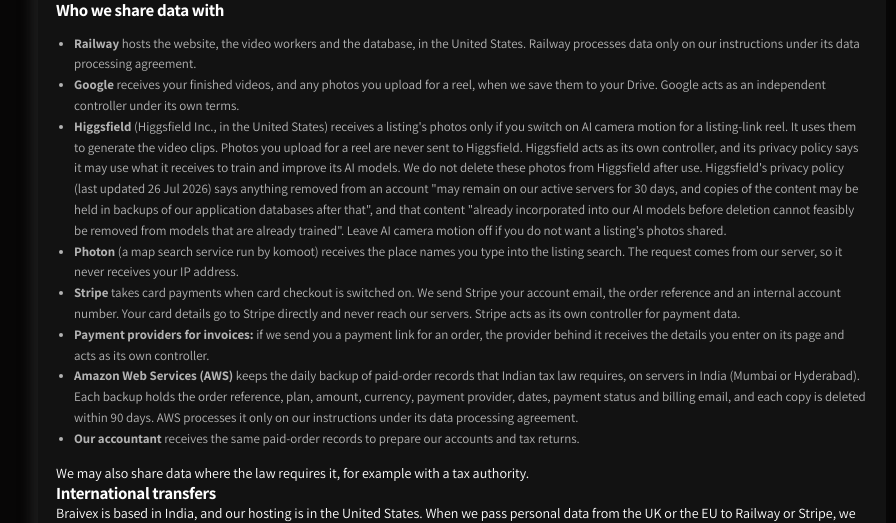
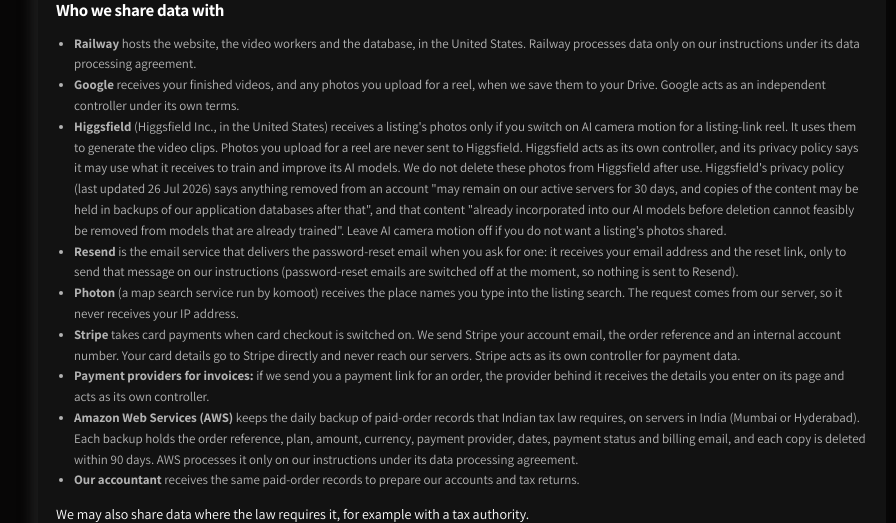
Before and after one commit to moose9200/ReelSieve, a FastAPI app: page /privacy in a window 1280 px wide. Shown: the part 4028-4551 px from the top of the page, without its empty margins (178-1074 px from the left). Run offline with FastAPI, Linux system fonts and the light colour scheme; parts of the project's set-up code (start-up, migrations or seed data) failed here and were passed over; some libraries are stand-ins or nearby versions.

Commit message:
Self-service password reset by email (Resend)
/forgot now takes an email and sends a reset link when RESEND_API_KEY and
RESEND_FROM are set; the answer is the same page whether or not the address has
an account. /reset?token=... takes the new password, the same minimum as signup,
with a confirm field.

- app/schema/010_password_resets.sql: SHA-256 of 32 random bytes, owner, created,
  expires_at (60 minutes). The link is single use, and asking again or changing
  the password deletes the account's earlier links.
- app/auth.py: start_reset / reset_token_live / finish_reset. Finishing bumps
  users.session_version, so every existing session of that account is signed out,
  and deletes every reset row it has.
- app/mail.py: one POST to https://api.resend.com/emails over the httpx client the
  app already uses; no new dependency, no key or address in any log line.
- app/server.py: GET/POST /forgot and /reset, CSRF like every other form, the
  limit per network (the /64 logic sign-in uses) and per email address, the link
  built from site_url() and never from the request Host header, Referrer-Policy
  no-referrer on /reset.
- Without RESEND_API_KEY the page says resets by email are not switched on yet and
  keeps the fallbacks (another admin in Settings > Users, or hello@braivex.com);
  nothing is sent and no row is written.
- Retention deletes expired rows, erasure deletes the account's rows, and the
  export shows the times only, never the token hash.
- Privacy notice names Resend as the sender of that email, and says when it is off.

Tests: tests/test_password_reset.py (14), plus Resend pinned in
tests/test_privacy_basics.py.

Co-Authored-By: Claude Opus 5 (1M context) <noreply@anthropic.com>

```diff
--- a/app/admin.py
+++ b/app/admin.py
@@ -72,7 +72,7 @@ def erase(email, by=None, via=None):
             return warning  # another worker finished erasing it first
         address = row['email']
         store.admin_event('erase', by, address, conn=c, via=via)
-        for table in ('jobs', 'outreach', 'drive_uploads', 'drive_oauth_states', 'signin_networks'):
+        for table in ('jobs', 'outreach', 'drive_uploads', 'drive_oauth_states', 'signin_networks', 'password_resets'):
             c.execute(f'DELETE FROM {table} WHERE owner_id=%s', (owner,))
         # Referrals: a row with no reward holds nothing the other account needs, so it goes. A rewarded row keeps only
         # the other account's side (its own bonus). Nothing new is written about the erased account.
--- a/app/retention.py
+++ b/app/retention.py
@@ -57,6 +57,7 @@ def run(now=None):
         out = {name: c.execute(q, (cutoff,)).rowcount for name, q, cutoff in [
             ('login_failures', 'DELETE FROM login_failures WHERE ts<%s', now - LOGIN_FAILURE_HOURS * 3600),
             ('drive_oauth_states', 'DELETE FROM drive_oauth_states WHERE expires_at<%s', now),
+            ('password_resets', 'DELETE FROM password_resets WHERE expires_at<%s', now),
             ('job_third_party', STRIP_JOBS, now - THIRD_PARTY_JOB_DAYS * DAY),
             ('outreach', 'DELETE FROM outreach WHERE GREATEST(ts,sent_at,updated)<%s', now - OUTREACH_MONTHS * YEAR / 12),
             ('paid_orders', "DELETE FROM orders WHERE status='paid' AND paid_at<%s", now - FINANCIAL_RECORDS_YEARS * YEAR),
--- a/app/server.py
+++ b/app/server.py
@@ -29,14 +29,14 @@ from starlette.exceptions import HTTPException as StarletteHTTPException
 from starlette.formparsers import MultiPartException, MultiPartParser
 from starlette.middleware.base import BaseHTTPMiddleware
 
-from app import admin, airbnb, auth, billing, cohost, companies, database, fetch, gdrive, hostmsg, invoices, jobs, linkedin, photos, plans, referrals, retention, store
+from app import admin, airbnb, auth, billing, cohost, companies, database, fetch, gdrive, hostmsg, invoices, jobs, linkedin, mail, photos, plans, referrals, retention, store
 from app import search as listing_search
 
 HERE = Path(__file__).resolve().parent
 REQUIRED = ('DATABASE_URL', 'SESSION_SECRET', 'TOKEN_ENCRYPTION_KEY')
 CSRF_COOKIE = 'reelsieve_csrf'
 PUBLIC_PREFIXES = ('/static/', '/oauth/google/callback', '/favicon.ico', '/api/billing/webhook/', '/r/')
-PUBLIC_EXACT = ('/', '/login', '/signup', '/setup', '/forgot', '/healthz', '/privacy', '/terms', '/privacy/request',
+PUBLIC_EXACT = ('/', '/login', '/signup', '/setup', '/forgot', '/reset', '/healthz', '/privacy', '/terms', '/privacy/request',
                 '/robots.txt', '/sitemap.xml', '/llms.txt')
 DAILY_CAP = int(os.getenv('OUTREACH_DAILY_CAP', '5'))
 TRUSTED_HOPS = int(os.getenv('TRUSTED_PROXY_HOPS', '1'))
@@ -60,6 +60,8 @@ SETTINGS = [('HF_KEY', True, 'Higgsfield API key — enables AI camera motion (b
             ('INVOICE_BACKUP_SECRET_ACCESS_KEY', True, 'Worker service: secret access key of that IAM user'),
             ('INVOICE_BACKUP_ENDPOINT', False, 'Worker service, optional: https:// S3 endpoint. An AWS one must name the region (https://s3.ap-south-1.amazonaws.com); any other needs INVOICE_BACKUP_ENDPOINT_IN_INDIA'),
             ('INVOICE_BACKUP_ENDPOINT_IN_INDIA', False, 'Worker service: set to 1 to confirm a non-AWS INVOICE_BACKUP_ENDPOINT keeps files on servers in India; the app cannot check this'),
+            ('RESEND_API_KEY', True, 'Resend API key; with RESEND_FROM it switches on self-service password-reset emails'),
+            ('RESEND_FROM', False, 'From address the reset email is sent from, on a domain verified in Resend'),
             ('BILLING_NOTE', False, 'Line shown to customers who choose invoice'),
             ('DEFAULT_MESSAGE', False, 'Default host message template'),
             ('AIRBNB_FETCH_ENABLED', False, 'Airbnb fetching: 1 on, 0 off. Off stops every request to Airbnb and its photo '
@@ -223,6 +225,8 @@ async def security_headers(request, call_next):
     response = await call_next(request)
     for k, v in SECURITY_HEADERS.items():
         response.headers.setdefault(k, v)
+    if request.url.path == '/reset':  # the reset token is in the address: never hand it to another site in a Referer
+        response.headers['Referrer-Policy'] = 'no-referrer'
     if _secure(request):  # browsers only honour HSTS over HTTPS; one year, this host only
         response.headers.setdefault('Strict-Transport-Security', 'max-age=31536000')
     if os.getenv('SEO_NOINDEX') == '1':  # staging and previews: never compete with the real site in search
@@ -407,9 +411,70 @@ def logout():
     return r
 
 
+RESET_EMAIL = """Someone asked to reset the password of the ReelSieve account for this address.
+
+Choose a new password here:
+{link}
+
+The link works once and expires in 60 minutes. Asking for another one cancels this link.
+
+If this was not you, ignore this email: your password has not changed, and nobody can sign in with this link
+unless they can read this mailbox.
+
+ReelSieve by Braivex · {site}
+"""
+
+
+def _forgot_page(request, status=200, **ctx):
+    return tpl.TemplateResponse(request, 'forgot.html', {'email_reset': mail.enabled(), **ctx}, status_code=status)
+
+
 @app.get('/forgot', response_class=HTMLResponse)
 def forgot(request: Request):
-    return tpl.TemplateResponse(request, 'forgot.html', {})
+    return _forgot_page(request)
+
+
+@app.post('/forgot')
+async def forgot_post(request: Request):
+    """Same answer for an address with an account and one without: this page never tells anyone who has one."""
+    if not mail.enabled():  # nothing is sent and nothing is stored until Resend is configured
+        return _forgot_page(request)
+    f = await _form(request)
+    email = auth.norm(f.get('user') or '')
+    if not email:
+        return _forgot_page(request, 400, error='Enter the email you signed up with')
+    ip = _ip(request)
+    # Per network (IPv6 /64, as sign-in counts it) and per address, so neither a network nor one mailbox can be flooded.
+    if auth.too_many(ip, 'reset') or auth.too_many(email, 'reset-email'):
+        return _forgot_page(request, 429, user=email, error='Too many reset requests — wait 10 minutes')
+    auth.record_fail(ip, 'reset')
+    auth.record_fail(email, 'reset-email')
+    token = auth.start_reset(email)
+    if token:
+        # The link is built from the configured site address, never from this request's Host header.
+        link = site_url() + '/reset?token=' + quote(token)
+        mail.send(email, 'Reset your ReelSieve password', RESET_EMAIL.format(link=link, site=site_url()))
+    return _forgot_page(request, sent=True, user=email)
+
+
+@app.get('/reset', response_class=HTMLResponse)
+def reset_page(request: Request, token: str = ''):
+    return tpl.TemplateResponse(request, 'reset.html', {'token': token, 'live': auth.reset_token_live(token)})
+
+
+@app.post('/reset')
+async def reset_post(request: Request):
+    f = await _form(request)
+    token, p1, p2 = f.get('token') or '', f.get('password') or '', f.get('password2') or ''
+    page = lambda err: tpl.TemplateResponse(request, 'reset.html', {'token': token, 'live': auth.reset_token_live(token),  # noqa: E731
+                                                                    'error': err}, status_code=400)
+    if p1 != p2:
+        return page('Passwords do not match')
+    try:
+        auth.finish_reset(token, p1)  # spends the link, signs every session of that account out
+    except ValueError as e:
+        return page(str(e))
+    return RedirectResponse('/login?notice=pw', status_code=303)
 
 
 def _ref(code):
@@ -596,7 +661,7 @@ def _notice_facts():
     from urllib.parse import urlsplit
     links = sorted({urlsplit(billing.checkout_link(p)).hostname for p in ('starter', 'commercial') if billing.checkout_link(p)})
     backup = invoices.config() or {}
-    return {'payments': {'stripe': billing.stripe_enabled(), 'links': links},
+    return {'payments': {'stripe': billing.stripe_enabled(), 'links': links}, 'email_reset': mail.enabled(),
             'backup_aws': not backup.get('endpoint') or '.amazonaws.com' in backup['endpoint']}  # AWS unless a non-AWS endpoint is set
 
 
--- a/app/store.py
+++ b/app/store.py
@@ -453,6 +453,8 @@ def export(user):
             'drive_uploads': rows('SELECT job_id,variant,file_id,status,name,web_view_link,size,sharing,created,confirmed_at '
                                   'FROM drive_uploads WHERE owner_id=%(o)s ORDER BY created'),
             'drive_oauth_states': rows('SELECT redirect_uri,created,expires_at FROM drive_oauth_states WHERE owner_id=%(o)s'),
+            # when a reset link was asked for and when it expires; never the token hash, which would let it be used
+            'password_resets': rows('SELECT created,expires_at FROM password_resets WHERE owner_id=%(o)s ORDER BY created'),
             'admin_events': rows('SELECT ts,action,detail,actor_id=%(o)s AS by_you,target_id=%(o)s AS about_you '
                                  'FROM admin_events WHERE actor_id=%(o)s OR target_id=%(o)s ORDER BY ts'),
             'signin_networks': rows('SELECT ip_hash,ts FROM signin_networks WHERE owner_id=%(o)s ORDER BY ts'),
--- a/app/templates/forgot.html
+++ b/app/templates/forgot.html
@@ -5,11 +5,25 @@
   <section class="card login-card">
     <p class="eyebrow">Account recovery</p>
     <h1 class="login-title">Forgot your password?</h1>
-    <p class="sub">ReelSieve doesn't send password-reset emails yet, so a person resets it for you.</p>
+    {% if not email_reset %}
+    <p class="sub">Password-reset emails are not switched on yet, so a person resets it for you.</p>
     <ol class="steps">
       <li><strong>Email <a href="mailto:hello@braivex.com?subject=Reset%20my%20ReelSieve%20password">hello@braivex.com</a></strong> from the address you signed up with. We reset it, usually within a few hours (UK time).</li>
       <li><strong>On a team account?</strong> Another admin can set a new password for you in Settings → Users.</li>
     </ol>
+    {% elif sent %}
+    <p class="sub">If that email address has a ReelSieve account, a reset link is on its way. It works once and expires in 60 minutes.</p>
+    <p class="hint">Nothing arrived? Check spam, then <a href="/forgot">try again</a> or email <a href="mailto:hello@braivex.com">hello@braivex.com</a>.</p>
+    {% else %}
+    <p class="sub">Enter the email you signed up with and we will send you a link to choose a new password.</p>
+    <form method="post" action="/forgot" autocomplete="on" novalidate>
+      <input type="hidden" name="csrf" value="{{ csrf_for(request) }}">
+      <div class="field"><label for="user">Email</label><input type="email" id="user" name="user" value="{{ user or '' }}" autocomplete="username" inputmode="email" required autofocus></div>
+      {% if error %}<p class="hint hint-warn" role="alert">{{ error }}</p>{% endif %}
+      <p class="hint">The link works once and expires in 60 minutes. Asking again cancels the earlier link.</p>
+      <div class="actions"><button type="submit" class="btn btn-primary btn-wide">Email me a reset link</button></div>
+    </form>
+    {% endif %}
     <p class="login-foot"><a href="/login">Back to sign in</a></p>
   </section>
 </section>
--- a/app/templates/legal.html
+++ b/app/templates/legal.html
@@ -61,6 +61,7 @@
     <li><strong>Railway</strong> hosts the website, the video workers and the database, in the United States. Railway processes data only on our instructions under its data processing agreement.</li>
     <li><strong>Google</strong> receives your finished videos, and any photos you upload for a reel, when we save them to your Drive. Google acts as an independent controller under its own terms.</li>
     <li><strong>Higgsfield</strong> (Higgsfield Inc., in the United States) receives a listing's photos only if you switch on AI camera motion for a listing-link reel. It uses them to generate the video clips. Photos you upload for a reel are never sent to Higgsfield. Higgsfield acts as its own controller, and its privacy policy says it may use what it receives to train and improve its AI models. We do not delete these photos from Higgsfield after use. Higgsfield's privacy policy (last updated 26 Jul 2026) says anything removed from an account "may remain on our active servers for 30 days, and copies of the content may be held in backups of our application databases after that", and that content "already incorporated into our AI models before deletion cannot feasibly be removed from models that are already trained". Leave AI camera motion off if you do not want a listing's photos shared.</li>
+    <li><strong>Resend</strong> is the email service that delivers the password-reset email when you ask for one: it receives your email address and the reset link, only to send that message on our instructions{% if not email_reset %} (password-reset emails are switched off at the moment, so nothing is sent to Resend){% endif %}.</li>
     <li><strong>Photon</strong> (a map search service run by komoot) receives the place names you type into the listing search. The request comes from our server, so it never receives your IP address.</li>
     <li><strong>Stripe</strong> takes card payments when card checkout is switched on{% if not payments.stripe %} (it is off at the moment){% endif %}. We send Stripe your account email, the order reference and an internal account number. Your card details go to Stripe directly and never reach our servers. Stripe acts as its own controller for payment data.</li>
     <li><strong>Payment providers for invoices:</strong> if we send you a payment link for an order, the provider behind it receives the details you enter on its page and acts as its own controller.</li>
--- /dev/null
+++ b/app/templates/reset.html
@@ -0,0 +1,28 @@
+{% extends "base.html" %}
+{% block title %}Choose a new password{% endblock %}
+{% block content %}
+<section class="login-wrap">
+  <section class="card login-card">
+    <p class="eyebrow">Account recovery</p>
+    <h1 class="login-title">Choose a new password</h1>
+    {% if not live %}
+    <p class="sub">That reset link has expired or has already been used. Links last 60 minutes and work once.</p>
+    <p class="login-foot"><a href="/forgot">Ask for a new link</a> · <a href="/login">Back to sign in</a></p>
+    {% else %}
+    <p class="sub">Setting a new password signs you out everywhere else.</p>
+    <form method="post" action="/reset" autocomplete="on" novalidate>
+      <input type="hidden" name="csrf" value="{{ csrf_for(request) }}">
+      <input type="hidden" name="token" value="{{ token }}">
+      <div class="field"><label for="password">New password</label>
+        <div class="pw-row"><input type="password" id="password" name="password" autocomplete="new-password" required minlength="8" autofocus><button type="button" class="pw-toggle" data-for="password" aria-label="Show password">Show</button></div>
+        <p class="hint">At least 8 characters.</p></div>
+      <div class="field"><label for="password2">Repeat new password</label>
+        <div class="pw-row"><input type="password" id="password2" name="password2" autocomplete="new-password" required minlength="8"><button type="button" class="pw-toggle" data-for="password2" aria-label="Show password">Show</button></div></div>
+      {% if error %}<p class="hint hint-warn" role="alert">{{ error }}</p>{% endif %}
+      <div class="actions"><button type="submit" class="btn btn-primary btn-wide">Set new password</button></div>
+    </form>
+    <p class="login-foot"><a href="/login">Back to sign in</a></p>
+    {% endif %}
+  </section>
+</section>
+{% endblock %}
```
Also changed, not shown: app/auth.py (+47 -0 lines), app/mail.py (added, +38 -0 lines), app/schema/010_password_resets.sql (added, +14 -0 lines), tests/test_companies.py (+3 -1 lines), tests/test_password_reset.py (added, +244 -0 lines), tests/test_privacy_basics.py (+14 -1 lines), tests/test_privacy_rights.py (+2 -1 lines), 1 other file.
